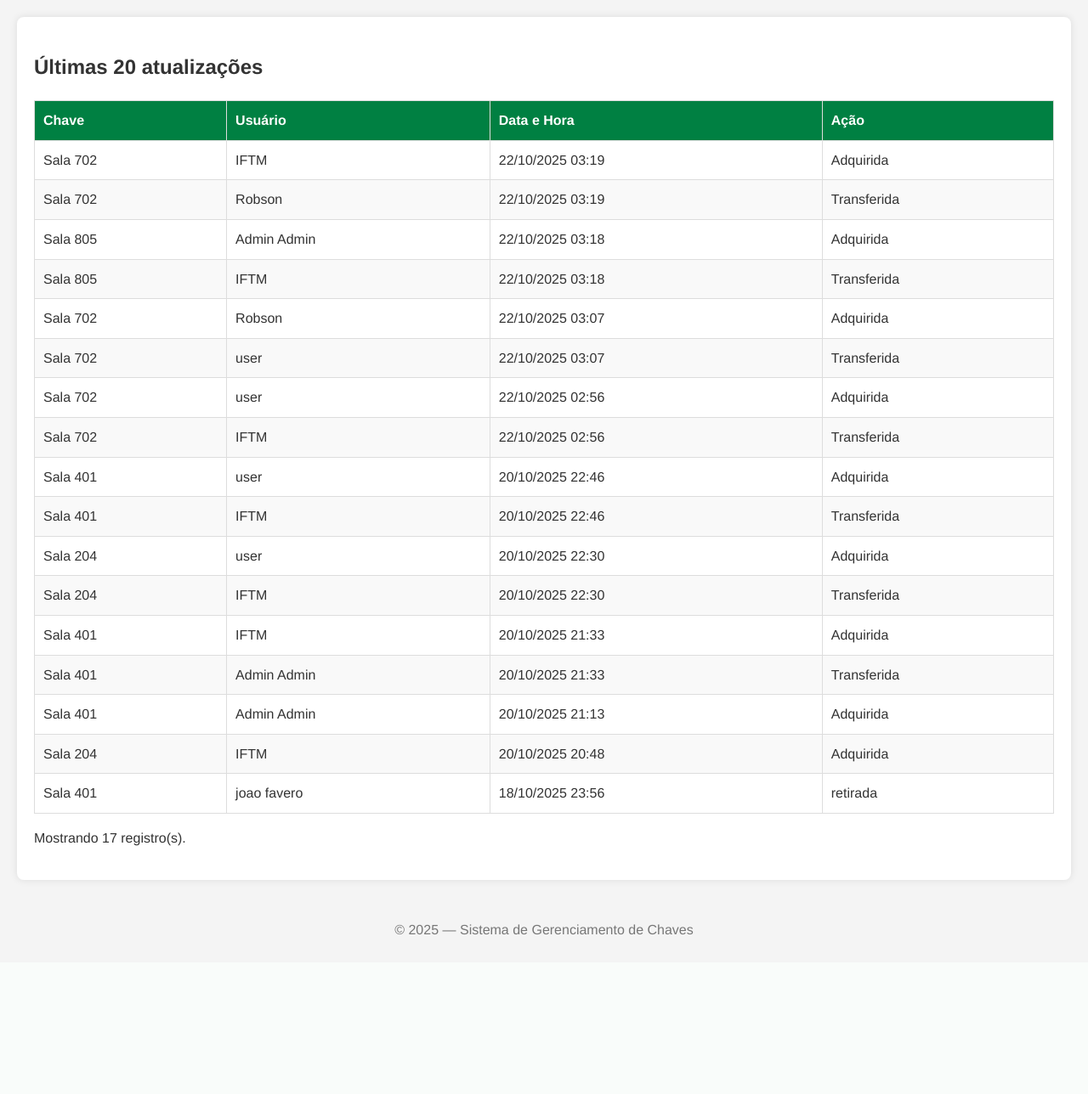
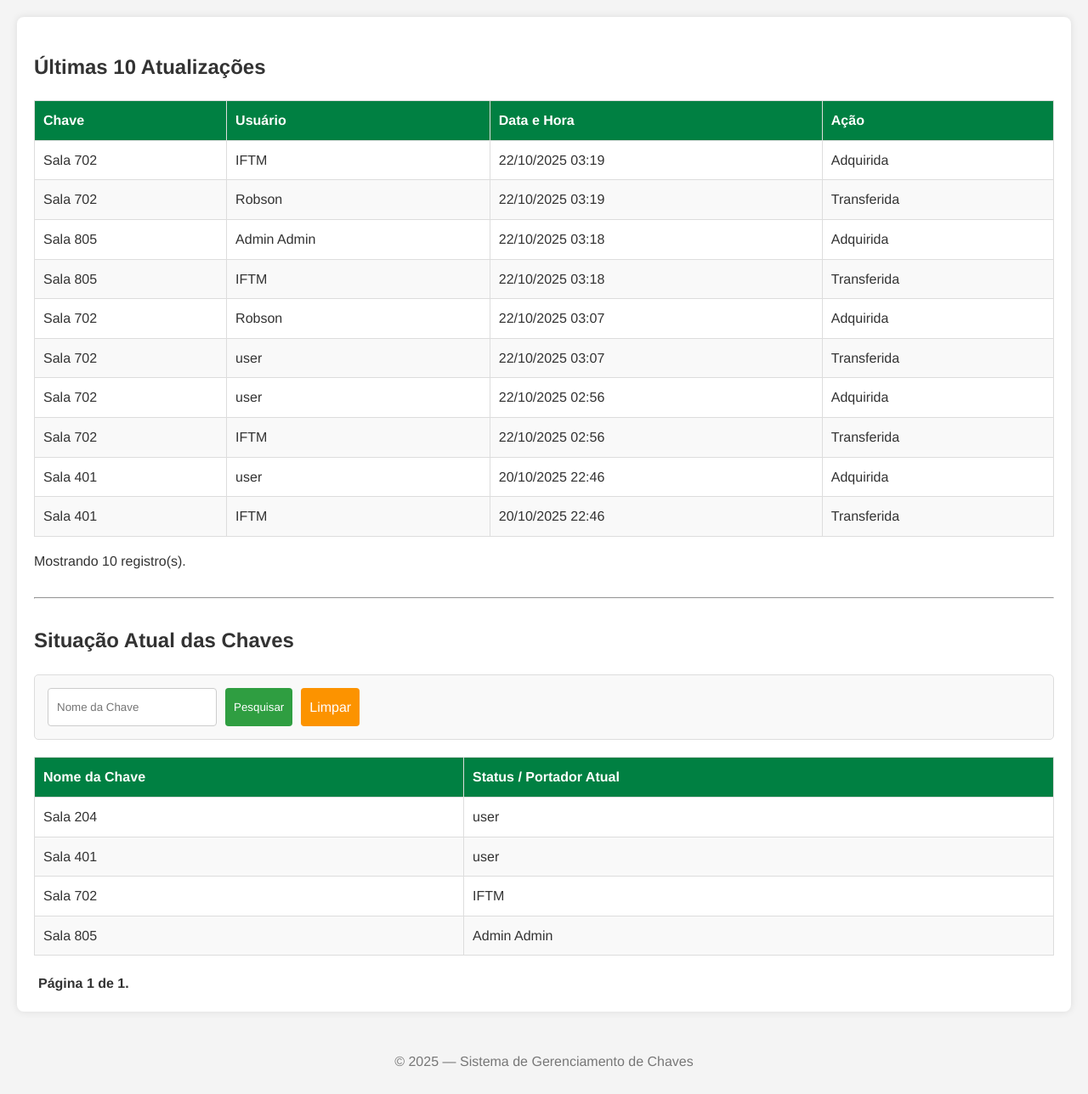
Before and after one commit to jaofavero/Gerenciamento_Chaves, a Django app: page / in a window 1280 px wide. Shown: the part 112-1400 px from the top of the page at 85% size. Before the commit the page ends 1213 px from the top, so only its background shows below. Run offline with Django 5.2, Linux system fonts and the light colour scheme; a user stored in the database is signed in; data comes from the database, SQL or seed files in the repository; both versions use the stored data as it was after the commit.

Commit message:
Adicionada diferença de vozia;ozação entre membros staff e usuario padrão

```diff
--- a/principal/templates/base.html
+++ b/principal/templates/base.html
@@ -11,21 +11,24 @@
 <body>
     <header>
         <h1>Gerenciamento de Chaves</h1>
+
         <nav>
-            <a href="{% url 'index' %}">Tela Inicial</a> |
-            <a href="{% url 'historico_list' %}">Histórico Completo</a>
+            <a href="{% url 'index' %}">Tela Inicial</a>
+
+            {% if user.is_staff %}
+                | <a href="{% url 'historico_list' %}">Histórico Completo</a>
+            {% endif %}
         </nav>
 
-    {% if user.is_authenticated %}
+        {% if user.is_authenticated %}
         <div class="user-info">
             <span>Olá, {{ user|default:"Usuário" }}</span> |
-
             <form method="post" action="{% url 'logout' %}" class="form-logout">
                 {% csrf_token %}
                 <button type="submit" class="btn-logout">Sair</button>
             </form>
         </div>
-    {% endif %}
+        {% endif %}
     </header>
     <main>
         {% block content %}
--- a/principal/templates/index.html
+++ b/principal/templates/index.html
@@ -1,9 +1,69 @@
 {% extends 'base.html' %}
 {% load static %}
+
 {% block title %}Tela Inicial - Gerenciamento de Chaves{% endblock %}
+
 {% block content %}
-    <h2>Últimas 20 atualizações</h2>
-    <div id="lista-emprestimos-container">
-        {% include 'historico/_lista_emprestimos.html' %}
+
+    {% if user.is_staff and ultimos_10_emprestimos %}
+        <h2>Últimas 10 Atualizações  </h2>
+
+        <div id="lista-emprestimos-staff" style="margin-bottom: 30px;">
+            {% include 'historico/_lista_emprestimos.html' with emprestimos_list=ultimos_10_emprestimos %}
+        </div>
+
+        <hr style="margin-bottom: 30px;">
+    {% endif %}
+    <h2>Situação Atual das Chaves</h2>
+
+    <form method="GET" action="{% url 'index' %}" class="form-filtro">
+        <input type="text" name="chave_nome" placeholder="Nome da Chave" value="{{ request.GET.chave_nome }}">
+        <button type="submit">Pesquisar</button>
+        <a href="{% url 'index' %}" class="btn-limpar">Limpar</a>
+    </form>
+
+    <table class="tabela-emprestimos">
+        <thead>
+            <tr>
+                <th>Nome da Chave</th>
+                <th>Status / Portador Atual</th>
+            </tr>
+        </thead>
+        <tbody>
+            {% for chave in page_obj.object_list %}
+                <tr>
+                    <td>{{ chave.nome }}</td>
+                    <td>
+                        {% if chave.status == 'disponivel' %}
+                            <span style="color: #2f9e41; font-weight: bold;">Disponível</span>
+                        {% else %}
+                            {{ chave.portador_atual|default:"Em uso (Indefinido)" }}
+                        {% endif %}
+                    </td>
+                </tr>
+            {% empty %}
+                <tr>
+                    <td colspan="2">Nenhuma chave encontrada com os critérios de pesquisa.</td>
+                </tr>
+            {% endfor %}
+        </tbody>
+    </table>
+
+    <div class="pagination">
+        <span class="step-links">
+            {% if page_obj.has_previous %}
+                <a href="?page=1{{ request.GET.urlencode }}">&laquo; primeira</a>
+                <a href="?page={{ page_obj.previous_page_number }}{{ request.GET.urlencode }}">anterior</a>
+            {% endif %}
+
+            <span class="current">
+                Página {{ page_obj.number }} de {{ page_obj.paginator.num_pages }}.
+            </span>
+
+            {% if page_obj.has_next %}
+                <a href="?page={{ page_obj.next_page_number }}{{ request.GET.urlencode }}">próxima</a>
+                <a href="?page={{ page_obj.paginator.num_pages }}{{ request.GET.urlencode }}">última &raquo;</a>
+            {% endif %}
+        </span>
     </div>
 {% endblock %}
--- a/principal/views.py
+++ b/principal/views.py
@@ -6,21 +6,41 @@ from principal.models import HistoricoEmprestimo, Chave, Usuario
 
 @login_required
 def index(request):
-    """
-    View para a Tela Inicial.
-    """
-    emprestimos = HistoricoEmprestimo.objects.select_related('chave', 'usuario').order_by('-data_hora')[:20]
+    # 1. Lógica da Tabela de Chaves
+    queryset = Chave.objects.select_related('portador_atual').filter(excluido=False).order_by('nome')
+    chave_nome = request.GET.get('chave_nome')
+    if chave_nome:
+        queryset = queryset.filter(nome__icontains=chave_nome)
+
+    paginador = Paginator(queryset, 20)
+    pagina_num = request.GET.get('page')
+    page_obj = paginador.get_page(pagina_num)
+
+    # 2. Contexto inicial
     contexto = {
-        # MUDANÇA: Usar 'emprestimos_list' como chave
-        'emprestimos_list': emprestimos
+        'page_obj': page_obj,
+        'chaves_list': page_obj.object_list
     }
-    return render(request, 'index.html', contexto) # Caminho já corrigido
+
+    #    Busca os últimos 10 empréstimos SE o usuário for staff
+    if request.user.is_staff:
+        ultimos_emprestimos = HistoricoEmprestimo.objects.select_related(
+            'chave', 'usuario'
+        ).order_by('-data_hora')[:10]
+
+        # Adiciona a lista ao contexto
+        contexto['ultimos_10_emprestimos'] = ultimos_emprestimos
+
+    return render(request, 'index.html', contexto)
 
 @login_required
 def historico_list(request):
     """
     View para a Tela de Histórico.
     """
+    if not request.user.is_staff:
+        return redirect('index')
+
     queryset = HistoricoEmprestimo.objects.select_related('chave', 'usuario').order_by('-data_hora')
 
     # --- Lógica de Filtro/Pesquisa  ---
```
Also changed, not shown: db.sqlite3.
